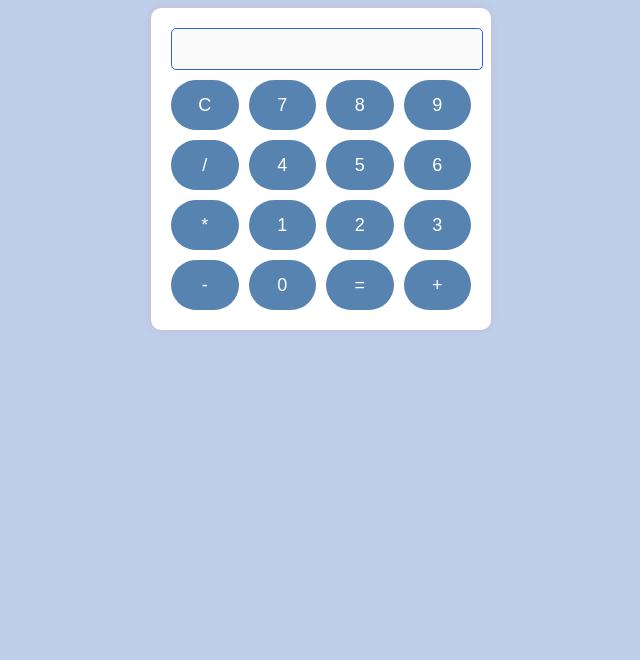
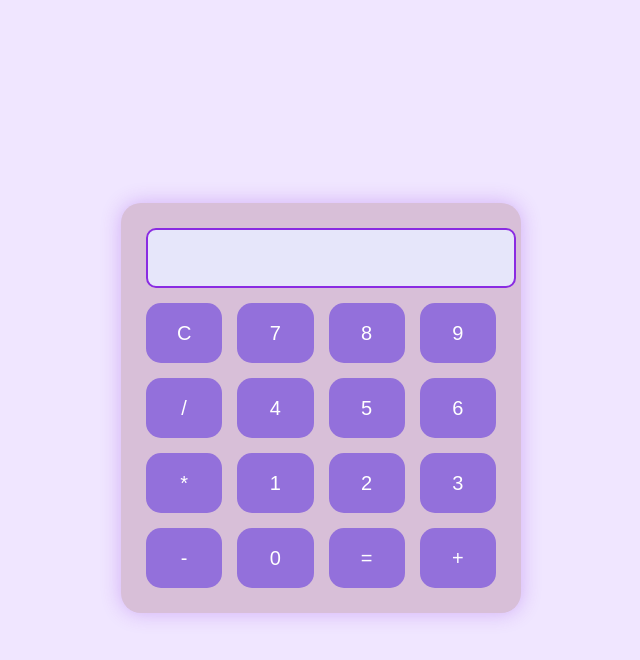
Before and after one commit to mariana10github09/calculadoraf, a plain HTML site: page index.html in a window 1280 px wide. Shown: the whole page, without its empty margins (319-959 px from the left). Drawn offline with Linux system fonts and the light colour scheme.

Commit message:
Update style.css

```diff
--- a/style.css
+++ b/style.css
@@ -1,56 +1,56 @@
-
 body {
     display: flex;
     justify-content: center;
     align-items: center;
-    height: 100%;
-    background-color: #bfcfea;
-    font-family: Arial, sans-serif;
+    height: 100vh;
+    background-color: #f0e6ff;
+    font-family: 'Roboto', sans-serif;
     flex-direction: column;
 }
 
-h1{
-    color: #ffffff;
-
+h1 {
+    color: #4a0e4e;
+    text-shadow: 2px 2px 4px rgba(0, 0, 0, 0.2);
 }
 
 #display {
     width: 100%;
-    height: 30px;
-    font-size: 24px;
+    height: 40px;
+    font-size: 28px;
     text-align: right;
-    margin-bottom: 10px;
-    border: 1px solid #2b66de;
-    border-radius: 5px;
-    padding: 5px;
-}
-.contenedor {
-    background-color: #fff;
+    margin-bottom: 15px;
+    border: 2px solid #8a2be2;
     border-radius: 10px;
-    box-shadow: 0 0 10px rgba(222, 6, 6, 0.1);
-    padding: 20px;
-    width: 300px;
+    padding: 8px;
+    background-color: #e6e6fa;
 }
 
-
+.contenedor {
+    background-color: #d8bfd8;
+    border-radius: 20px;
+    box-shadow: 0 0 20px rgba(138, 43, 226, 0.3);
+    padding: 25px;
+    width: 350px;
+}
 
 button {
-    height: 50px;
-    font-size: 18px;
+    height: 60px;
+    font-size: 20px;
     border: none;
-    border-radius: 50px;
-    background-color: #5783b1;
+    border-radius: 15px;
+    background-color: #9370db;
     color: white;
     cursor: pointer;
+    transition: all 0.3s ease;
 }
-
 
 .buttons {
     display: grid;
     grid-template-columns: repeat(4, 1fr);
-    gap: 10px;
+    gap: 15px;
 }
 
 button:hover {
-    background-color: #0056b3;
+    background-color: #6a5acd;
+    transform: scale(1.05);
 }
```
